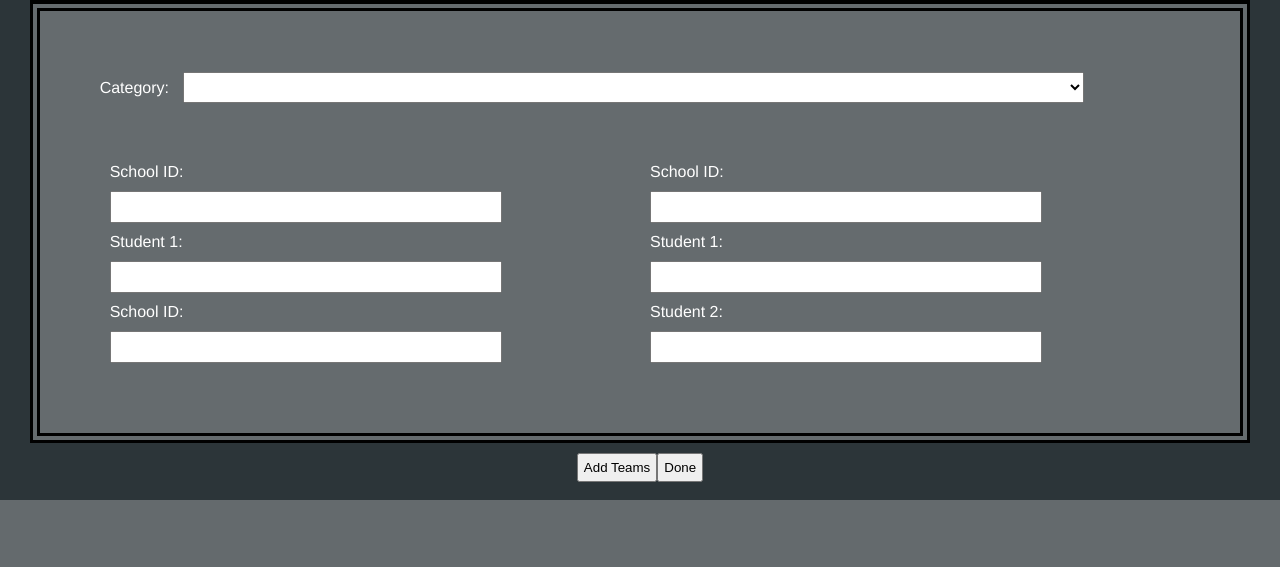
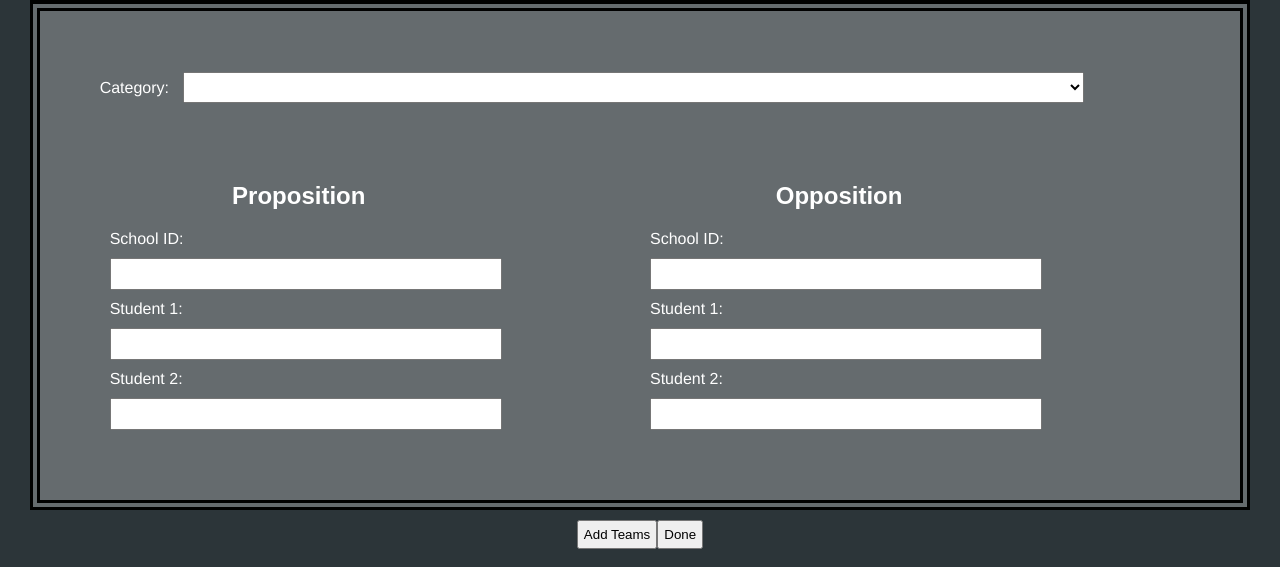
Before and after one commit to jnnersli/CPSC-300-Project, a PHP site: page /createpage.html in a window 1280 px wide; the page is wider, and only the part inside the window is pictured. Shown: the part 675-1242 px from the top of that part. Before the commit the page ends 1175 px from the top of that part, so only its background shows below. Run offline with PHP 8.4, Linux system fonts and the light colour scheme.

Commit message:
small changes

```diff
--- a/html/createpage.css
+++ b/html/createpage.css
@@ -73,6 +73,14 @@ flex-direction: row;
 padding: 5%;
 }
 
+h2 {
+margin-left: 10px;
+min-width: 70%;
+max-width: 70%;
+font-family: Century Gothic, CenturyGothic, AppleGothic, sans-serif;
+text-align: center;
+}
+
 /*Contains school id, student names and grades*/
 .teamform {
 display: inline;
--- a/html/createpage.html
+++ b/html/createpage.html
@@ -54,18 +54,22 @@
 		<div class="teamwrapper" style="float: left">
 			<!-- First team -->
 			<div class="teamform">
+                <h2>Proposition</h2>
+
 				<label for="school_1">School ID: </label>
 				<div><input class="input" type="text" size="30" id="school_1" required></div>
 
 				<label for="student1_1">Student 1: </label>
 				<div><input class="input" type="text" size="30" id="student1_1" required></div>
 
-				<label for="student2_1">School ID: </label>
+				<label for="student2_1">Student 2: </label>
 				<div><input class="input" type="text" size="30" id="student2_1" required></div>
 			</div>
 
 			<!-- Second team -->
 			<div class="teamform">
+                <h2>Opposition</h2>
+
 				<label for="school_2">School ID: </label>
 				<div><input class="input" type="text" size="30" id="school_2" required></div>
 
```
